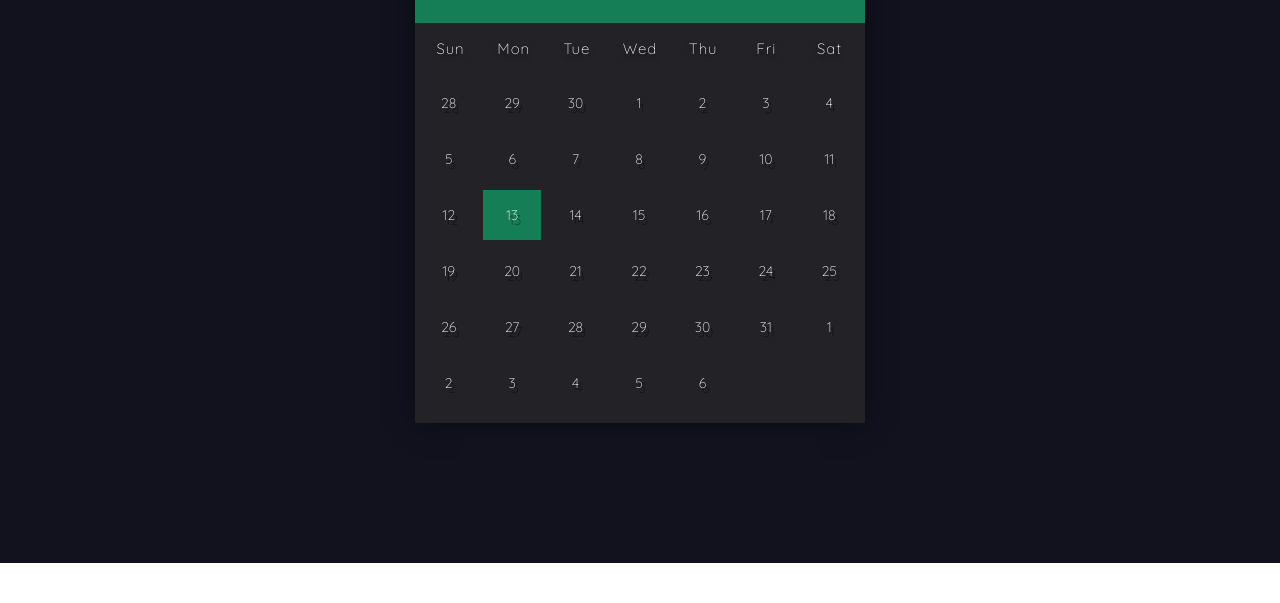
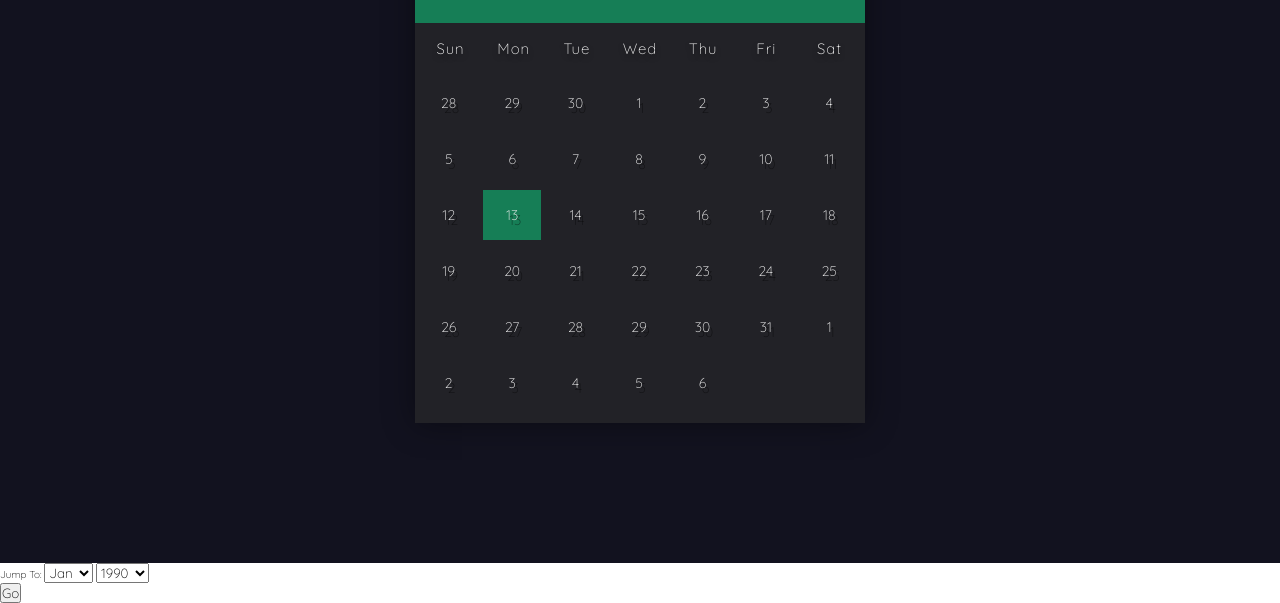
Before and after one commit to nataliesmyth/calendar-app, a website built with Parcel: page index.html in a window 1280 px wide. Shown: the part 237-840 px from the top of the page. Before the commit the page ends 800 px from the top, so only its background shows below. Built offline with nearby package versions, Linux system fonts and the light colour scheme.

Commit message:
fixed typo

```diff
--- a/index.html
+++ b/index.html
@@ -35,6 +35,68 @@
             <div class="days"></div>
         </div>
     </div>
+        <form class="form-inline">
+            <label class="lead mr-2 ml-2" for="month">Jump To: </label>
+            <select class="form-control col-sm-4" name="month" id="month" onchange="jump()">
+                <option value=0>Jan</option>
+                <option value=1>Feb</option>
+                <option value=2>Mar</option>
+                <option value=3>Apr</option>
+                <option value=4>May</option>
+                <option value=5>Jun</option>
+                <option value=6>Jul</option>
+                <option value=7>Aug</option>
+                <option value=8>Sep</option>
+                <option value=9>Oct</option>
+                <option value=10>Nov</option>
+                <option value=11>Dec</option>
+            </select>
+
+
+            <label for="year"></label><select class="form-control col-sm-4" name="year" id="year" onchange="jump()">
+            <option value=1990>1990</option>
+            <option value=1991>1991</option>
+            <option value=1992>1992</option>
+            <option value=1993>1993</option>
+            <option value=1994>1994</option>
+            <option value=1995>1995</option>
+            <option value=1996>1996</option>
+            <option value=1997>1997</option>
+            <option value=1998>1998</option>
+            <option value=1999>1999</option>
+            <option value=2000>2000</option>
+            <option value=2001>2001</option>
+            <option value=2002>2002</option>
+            <option value=2003>2003</option>
+            <option value=2004>2004</option>
+            <option value=2005>2005</option>
+            <option value=2006>2006</option>
+            <option value=2007>2007</option>
+            <option value=2008>2008</option>
+            <option value=2009>2009</option>
+            <option value=2010>2010</option>
+            <option value=2011>2011</option>
+            <option value=2012>2012</option>
+            <option value=2013>2013</option>
+            <option value=2014>2014</option>
+            <option value=2015>2015</option>
+            <option value=2016>2016</option>
+            <option value=2017>2017</option>
+            <option value=2018>2018</option>
+            <option value=2019>2019</option>
+            <option value=2020>2020</option>
+            <option value=2021>2021</option>
+            <option value=2022>2022</option>
+            <option value=2023>2023</option>
+            <option value=2024>2024</option>
+            <option value=2025>2025</option>
+            <option value=2026>2026</option>
+            <option value=2027>2027</option>
+            <option value=2028>2028</option>
+            <option value=2029>2029</option>
+            <option value=2030>2030</option>
+        </select></form>
+<button name="jump" onclick="jump()">Go</button>
 
 
     <script src="./script.js"></script>
```
